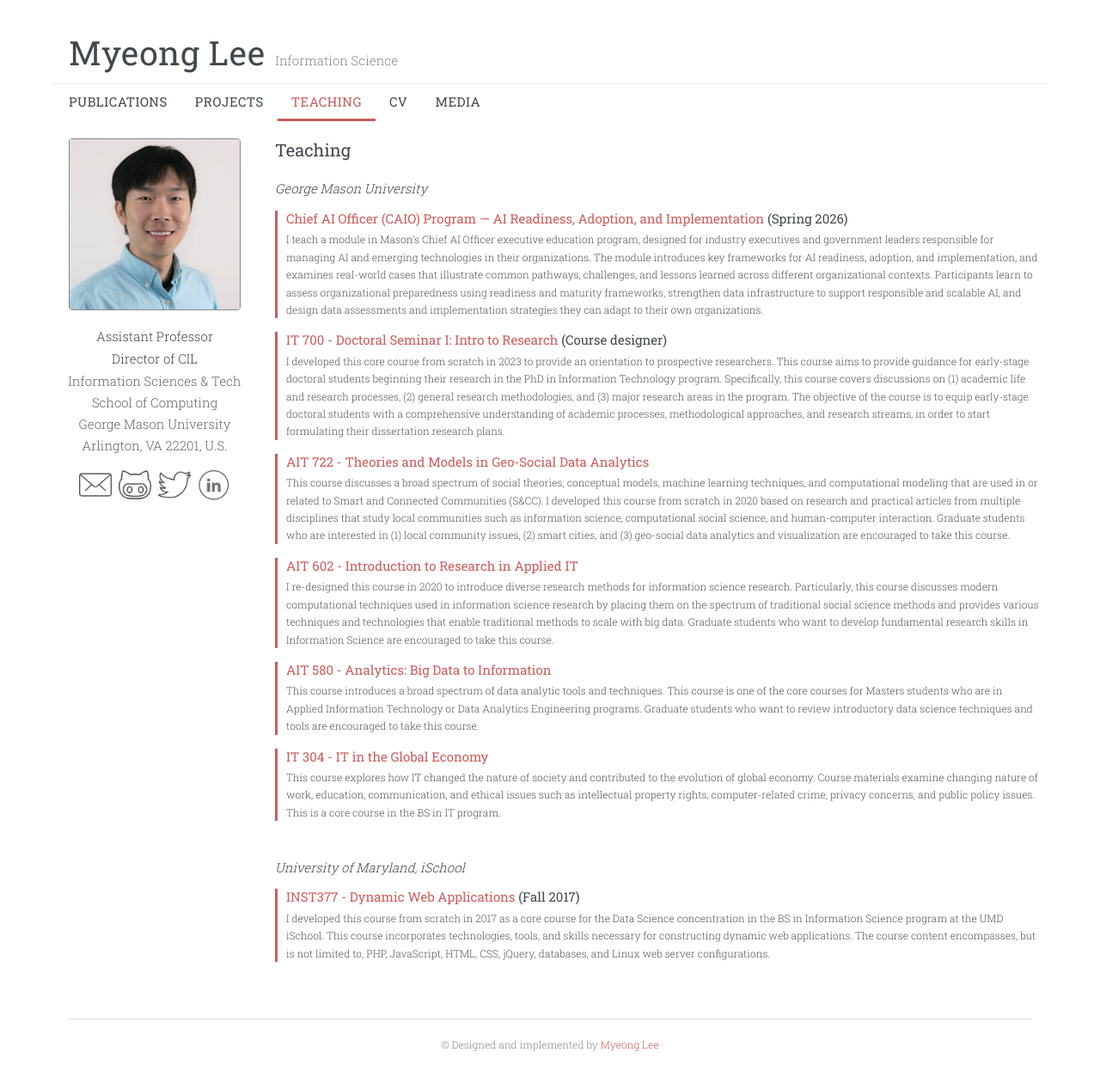
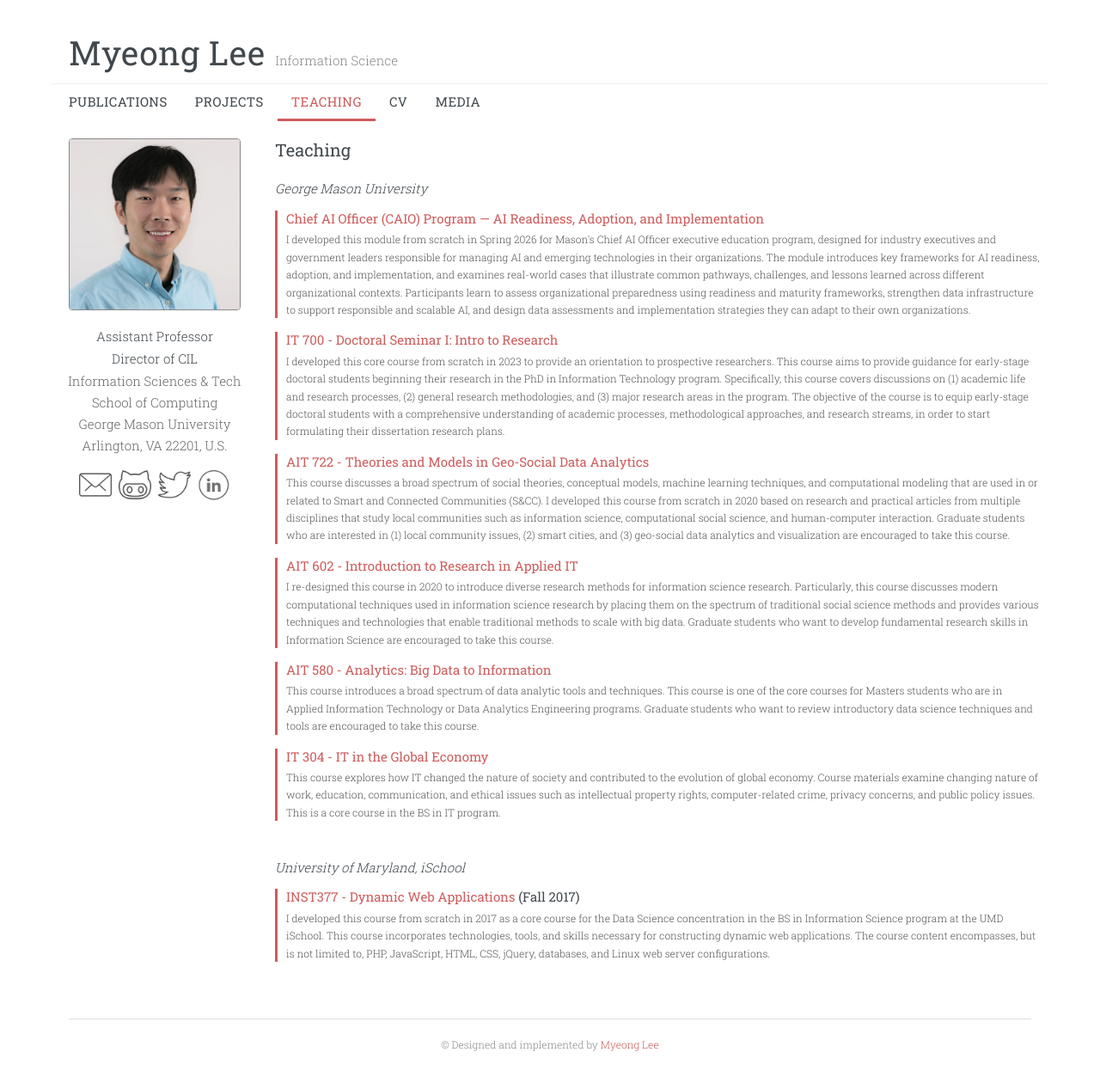
Before and after one commit to myeong/myeong.github.io, a Jekyll site: the page built from teaching.html, in a window 1280 px wide. Shown: the whole page at 86% size. Built offline with Jekyll 4.4.1, drawn with Linux system fonts in a browser that asks for light colours.

Commit message:
Refine CAIO entry; drop parenthetical tags on Teaching page
Co-Authored-By: Claude Opus 4.7 (1M context) <noreply@anthropic.com>

```diff
--- a/teaching.html
+++ b/teaching.html
@@ -9,12 +9,12 @@ layout_class: wide-content
 <p><em>George Mason University</em></p>
 
 <div class="course-item">
-  <h3><a href="https://business.gmu.edu/chief-artificial-intelligence-officer" target="_blank">Chief AI Officer (CAIO) Program — AI Readiness, Adoption, and Implementation</a> (Spring 2026)</h3>
-  <p>I teach a module in Mason's Chief AI Officer executive education program, designed for industry executives and government leaders responsible for managing AI and emerging technologies in their organizations. The module introduces key frameworks for AI readiness, adoption, and implementation, and examines real-world cases that illustrate common pathways, challenges, and lessons learned across different organizational contexts. Participants learn to assess organizational preparedness using readiness and maturity frameworks, strengthen data infrastructure to support responsible and scalable AI, and design data assessments and implementation strategies they can adapt to their own organizations.</p>
+  <h3><a href="https://business.gmu.edu/chief-artificial-intelligence-officer" target="_blank">Chief AI Officer (CAIO) Program — AI Readiness, Adoption, and Implementation</a></h3>
+  <p>I developed this module from scratch in Spring 2026 for Mason's Chief AI Officer executive education program, designed for industry executives and government leaders responsible for managing AI and emerging technologies in their organizations. The module introduces key frameworks for AI readiness, adoption, and implementation, and examines real-world cases that illustrate common pathways, challenges, and lessons learned across different organizational contexts. Participants learn to assess organizational preparedness using readiness and maturity frameworks, strengthen data infrastructure to support responsible and scalable AI, and design data assessments and implementation strategies they can adapt to their own organizations.</p>
 </div>
 
 <div class="course-item">
-  <h3><a href="/assets/files/IT700_Syllabus.pdf" target="_blank">IT 700 - Doctoral Seminar I: Intro to Research</a> (Course designer)</h3>
+  <h3><a href="/assets/files/IT700_Syllabus.pdf" target="_blank">IT 700 - Doctoral Seminar I: Intro to Research</a></h3>
   <p>I developed this core course from scratch in 2023 to provide an orientation to prospective researchers. This course aims to provide guidance for early-stage doctoral students beginning their research in the PhD in Information Technology program. Specifically, this course covers discussions on (1) academic life and research processes, (2) general research methodologies, and (3) major research areas in the program. The objective of the course is to equip early-stage doctoral students with a comprehensive understanding of academic processes, methodological approaches, and research streams, in order to start formulating their dissertation research plans.</p>
 </div>
 
```
